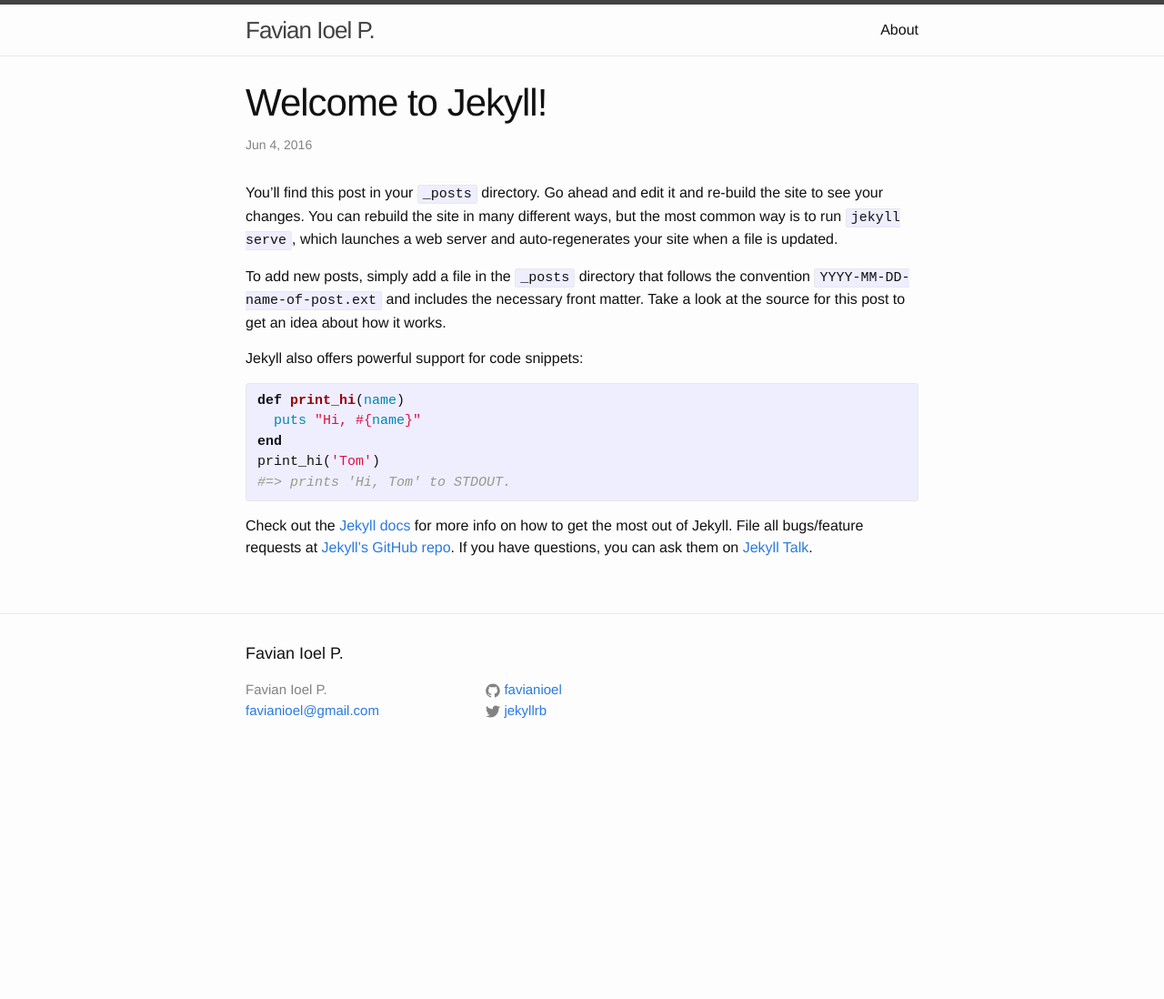
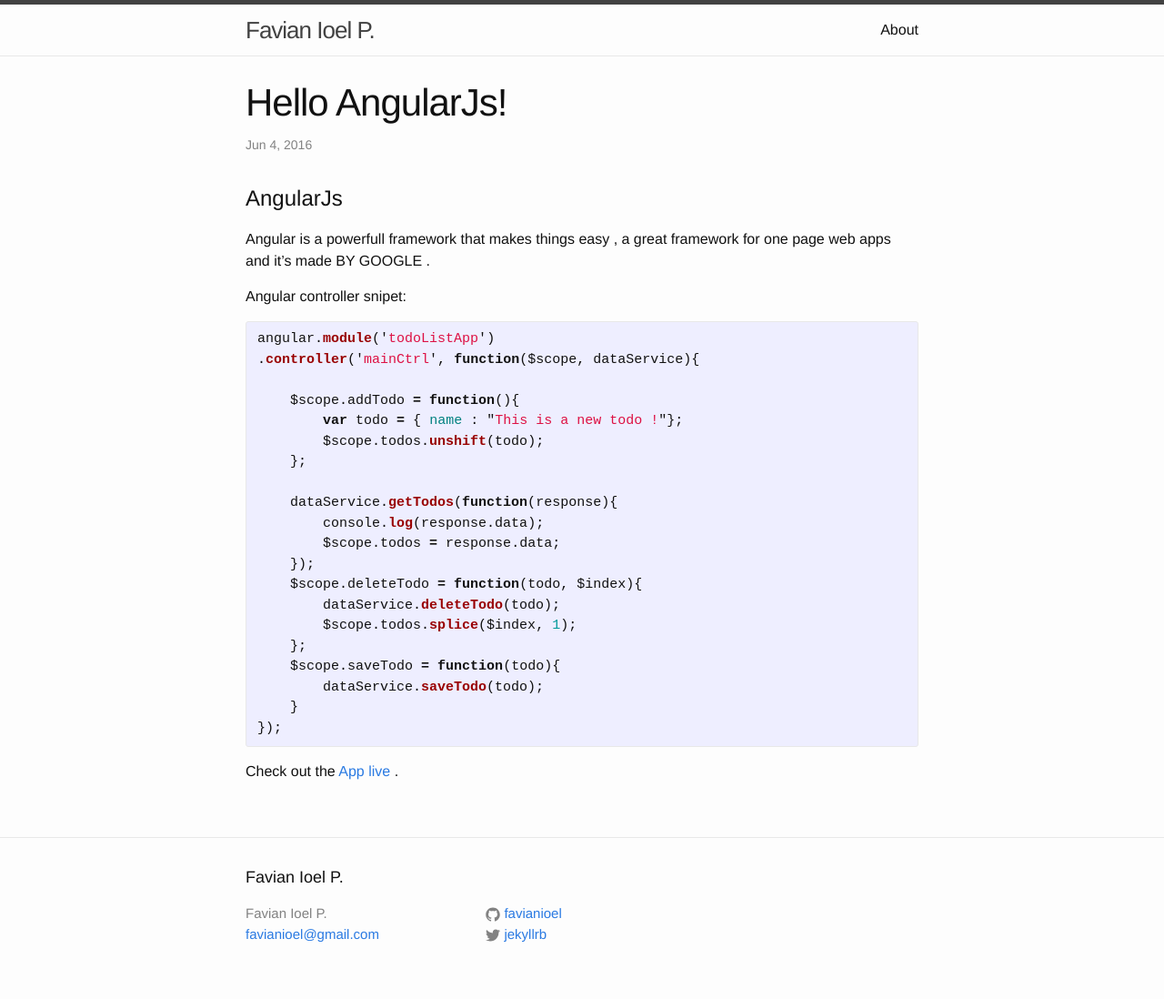
Before and after one commit to favianioel/favianioel.github.io, a Jekyll site: the page built from _posts/2016-06-04-welcome-to-jekyll.markdown, in a window 1280 px wide. Shown: the whole page at 91% size. Built offline with Jekyll 4.4.1, drawn with Linux system fonts in a browser that asks for light colours; before the commit the page ends 900 px from its top, so only the background shows below that.

Commit message:
Update 2016-06-04-welcome-to-jekyll.markdown

```diff
--- a/_posts/2016-06-04-welcome-to-jekyll.markdown
+++ b/_posts/2016-06-04-welcome-to-jekyll.markdown
@@ -1,25 +1,39 @@
 ---
 layout: post
-title:  "Welcome to Jekyll!"
+title:  "Hello AngularJs!"
 date:   2016-06-04 14:06:53 -0400
 categories: jekyll update
 ---
-You’ll find this post in your `_posts` directory. Go ahead and edit it and re-build the site to see your changes. You can rebuild the site in many different ways, but the most common way is to run `jekyll serve`, which launches a web server and auto-regenerates your site when a file is updated.
+AngularJs
+=========
 
-To add new posts, simply add a file in the `_posts` directory that follows the convention `YYYY-MM-DD-name-of-post.ext` and includes the necessary front matter. Take a look at the source for this post to get an idea about how it works.
+Angular is a powerfull framework that makes things easy , a great framework for one page web apps and it's made BY GOOGLE .
 
-Jekyll also offers powerful support for code snippets:
+Angular controller snipet:
 
-{% highlight ruby %}
-def print_hi(name)
-  puts "Hi, #{name}"
-end
-print_hi('Tom')
-#=> prints 'Hi, Tom' to STDOUT.
+{% highlight javascript %}
+angular.module('todoListApp')
+.controller('mainCtrl', function($scope, dataService){
+
+    $scope.addTodo = function(){
+        var todo = { name : "This is a new todo !"};
+        $scope.todos.unshift(todo);
+    };
+
+    dataService.getTodos(function(response){
+        console.log(response.data);
+        $scope.todos = response.data;
+    });
+    $scope.deleteTodo = function(todo, $index){
+        dataService.deleteTodo(todo);
+        $scope.todos.splice($index, 1);
+    };
+    $scope.saveTodo = function(todo){
+        dataService.saveTodo(todo);
+    }
+});
 {% endhighlight %}
 
-Check out the [Jekyll docs][jekyll-docs] for more info on how to get the most out of Jekyll. File all bugs/feature requests at [Jekyll’s GitHub repo][jekyll-gh]. If you have questions, you can ask them on [Jekyll Talk][jekyll-talk].
+Check out the [App live][app-live] .
 
-[jekyll-docs]: http://jekyllrb.com/docs/home
-[jekyll-gh]:   https://github.com/jekyll/jekyll
-[jekyll-talk]: https://talk.jekyllrb.com/
+[app-live]: http://favianioel.github.io/ngtodos
```
